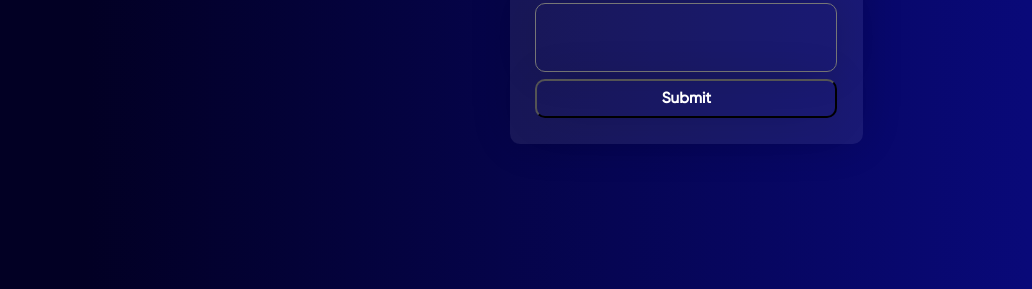
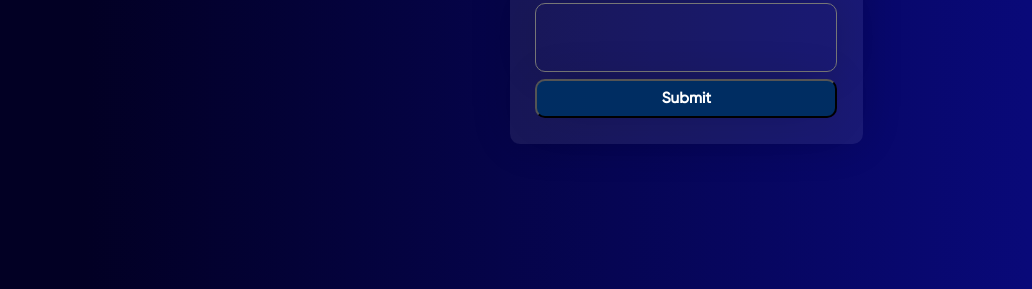
Before and after one commit to TANWEELAKHTAR/portfolio-website, a plain HTML site: page index.html in a window 1280 px wide. In both pictures the pointer is over the input "Submit". Shown: the part 3617-3906 px from the top of the page, 248-1280 px from the left. Drawn offline with nearby package versions, Linux system fonts and the light colour scheme.

Commit message:
new commit

```diff
--- a/style.css
+++ b/style.css
@@ -437,4 +437,6 @@ textarea::-webkit-scrollbar {
   display: none;
 }
 
-.contact-form form>input:nth-last-child(1):hover {}
+.contact-form form>input:nth-last-child(1):hover {
+  background:#002D62;
+}
```
